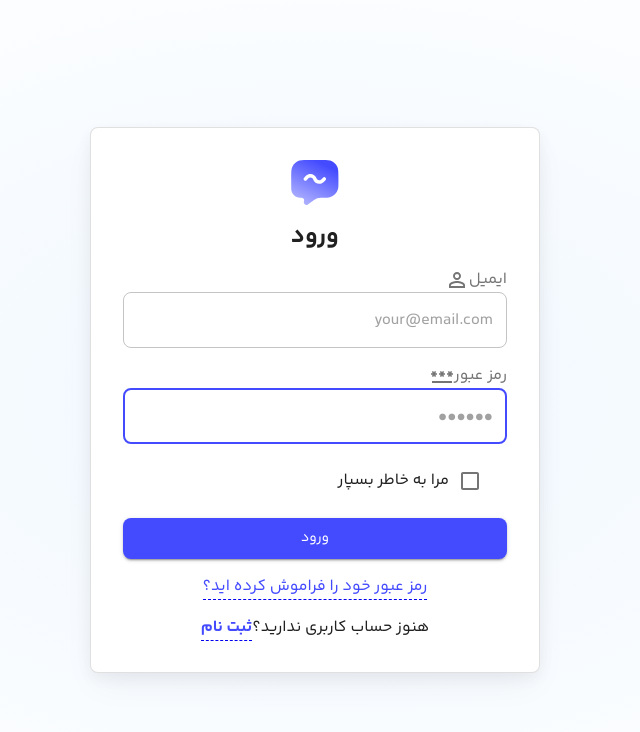
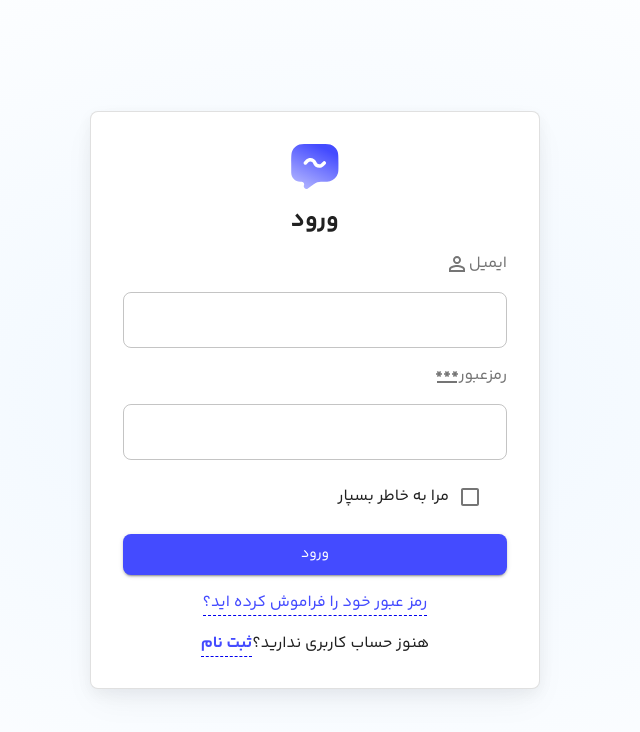
Before and after one commit to Zarshenas/shol-ghalam, a React (Vite) app: page /signin in a window 1280 px wide. Shown: the top 732 px of the page, without its empty margins (406-1046 px from the left). Built offline with nearby package versions, Linux system fonts and the light colour scheme.

Commit message:
auth validation and redux configured

```diff
--- a/package.json
+++ b/package.json
@@ -19,6 +19,7 @@
     "axios": "^1.7.9",
     "react": "^18.3.1",
     "react-dom": "^18.3.1",
+    "react-hook-form": "^7.54.2",
     "react-redux": "^9.2.0",
     "react-router-dom": "^7.1.1"
   },
--- a/src/app/store.js
+++ b/src/app/store.js
@@ -1,6 +1,7 @@
-import { configureStore } from "@reduxjs/toolkit";
+import {configureStore}  from "@reduxjs/toolkit";
+import reducer from "../features/auth/authSlice";
 export const store = configureStore({
     reducer:{
-        auth:"meow"
+        auth:reducer
     }
 })
--- a/src/components/Layout/Layout.jsx
+++ b/src/components/Layout/Layout.jsx
@@ -10,7 +10,6 @@ function Layout() {
   const noHeaderFooerRoutes = ["/signin", "/signup", "/404"];
 
   const isHeaderFooerHidden = noHeaderFooerRoutes.includes(location.pathname)
-  console.log(location)
   return (
     <Box sx={{ display: 'flex', flexDirection: 'column', minHeight: '100vh' }}>
         {!isHeaderFooerHidden && <Header />}
--- a/src/features/auth/authSlice.js
+++ b/src/features/auth/authSlice.js
@@ -38,7 +38,7 @@ const authSlice = createSlice({
       .addCase(login.fulfilled, (state, action) => {
         state.status = "succeeded";
         state.token = action.payload.token;
-        // state.user = action.payload.user;
+        state.user = action.payload.user;
       })
       .addCase(login.rejected, (state, action) => {
         state.status = "failed";
--- a/src/pages/SignIn.jsx
+++ b/src/pages/SignIn.jsx
@@ -3,6 +3,7 @@ import MuiCard from '@mui/material/Card';
 import { styled } from '@mui/material/styles';
 import {PersonOutline , Password} from '@mui/icons-material';
 import { Link } from 'react-router-dom';
+import { useForm ,Controller  } from "react-hook-form"
 
 const Card = styled(MuiCard)(({ theme }) => ({
   display: 'flex',
@@ -46,7 +47,11 @@ const SignInContainer = styled(Stack)(({ theme }) => ({
   },
 }));
 
-function SignUp() {
+function SignIn() {
+  const { control,register , handleSubmit , formState: { errors },} =useForm();
+  const onSubmit = (data) => {
+    console.log('Form data:', data);
+  };
   return (
     <>
     <CssBaseline enableColorScheme />
@@ -69,7 +74,7 @@ function SignUp() {
           >
           ورود
           </Typography>
-        <Box
+          <Box onSubmit={handleSubmit(onSubmit)}
             component="form"
             noValidate
             sx={{
@@ -79,40 +84,55 @@ function SignUp() {
               gap: 2,
             }}
           >
-          <FormControl >
                 <FormLabel htmlFor="email" sx={{display:"flex"}}>
                   ایمیل
                 <PersonOutline />
                 </FormLabel>
+
+            <Controller name="email"
+                control={control}
+                rules={{
+                  required: 'ایمیل را وارد کنید',
+                  pattern: {
+                  value: /^[A-Z0-9._%+-]+@[A-Z0-9.-]+\.[A-Z]{2,}$/i,
+                  message: 'ایمیل معتبر نمی باشد',
+          },
+                }}
+                render={({ field }) => (
                   <TextField
-              id="email"
-              type="email"
-              name="email"
-              placeholder="your@email.com"
-              autoComplete="email"
-              autoFocus
-              required
+                    {...field}
+                    variant="outlined"
                     fullWidth
+                    error={!!errors.email}
+                    helperText={errors.email ? errors.email.message : ''}
+                  />
+                )}
+              />
+              <FormLabel htmlFor="password" sx={{display:"flex"}}>
+                  رمزعبور
+                <Password />
+                </FormLabel>
+              <Controller
+                name="password"
+                control={control}
+                rules={{
+                  required: 'رمز عبور را وارد کنید',
+                  minLength: {
+                    value: 6,
+                    message: 'حداقل 6 کاراکتر وارد کنید',
+                  },
+                }}
+                  render={({ field }) => (
+                    <TextField
+                      {...field}
+                      type="password"
                       variant="outlined"
+                      fullWidth
+                      error={!!errors.password}
+                      helperText={errors.password ? errors.password.message : ''}
                     />
-          </FormControl>
-          <FormControl>
-          <FormLabel htmlFor="email" sx={{display:"flex"}}>
-            رمز عبور
-            <Password/>
-          </FormLabel>
-            <TextField
-              name="password"
-              placeholder="••••••"
-              type="password"
-              id="password"
-              autoComplete="current-password"
-              autoFocus
-              required
-              fullWidth
-              variant="outlined"
+                  )}
                 />
-          </FormControl>
             <FormControlLabel
               control={<Checkbox value="remember" color="primary" />}
               label="مرا به خاطر بسپار"
@@ -150,4 +170,4 @@ function SignUp() {
   );
 }
 
-export default SignUp
+export default SignIn
```
Also changed, not shown: 1 other file (tests, documents, lock files or other folders). Lines whose indentation alone changed are shown as unchanged.
